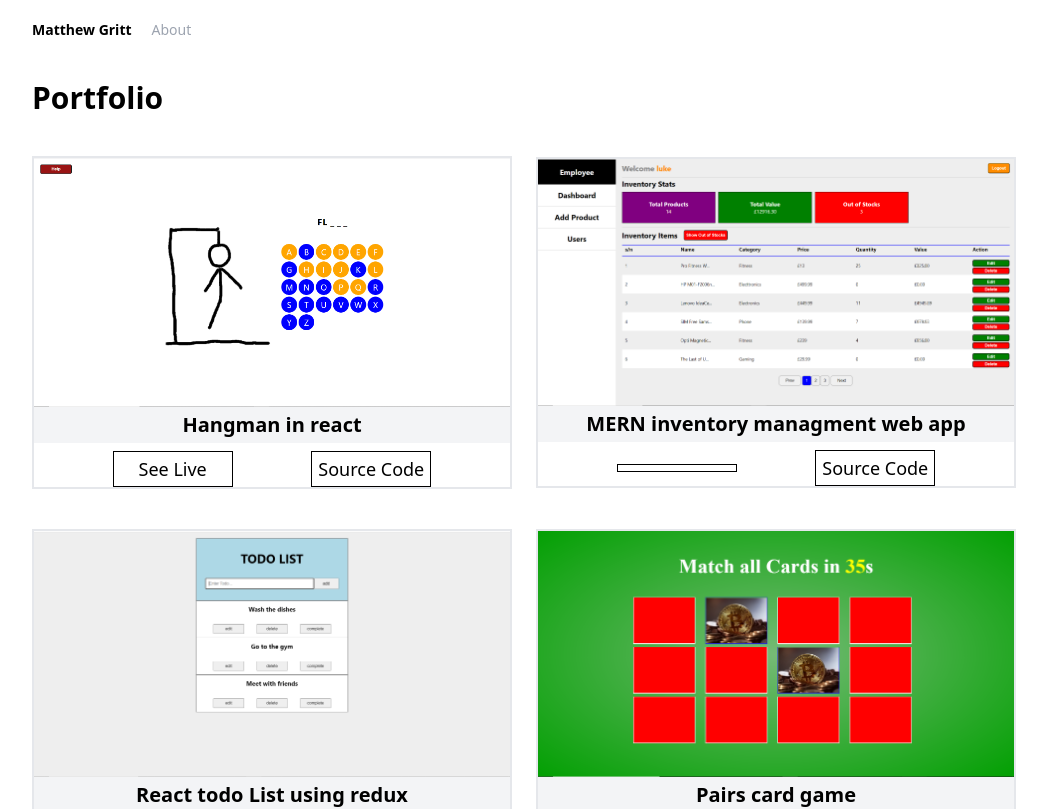
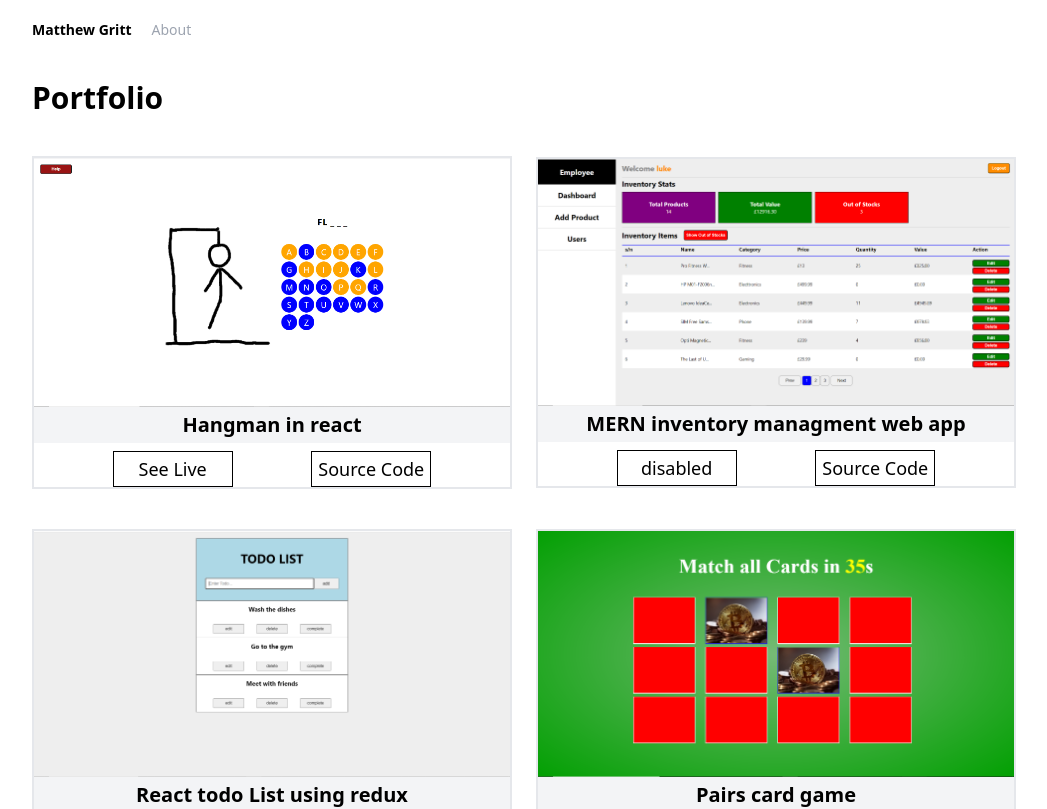
Before and after one commit to MatthewGritt/portfolio, a Next.js app: page / in a window 1280 px wide. Shown: the top 809 px of the page, without its empty margins (116-1163 px from the left). Built offline with nearby package versions, Linux system fonts and the light colour scheme.

Commit message:
Update Projects.js

```diff
--- a/components/Projects.js
+++ b/components/Projects.js
@@ -43,6 +43,7 @@ function Projects() {
               href="#"
               className="projectBtn"
             >
+                disabled
             </a>
             <a
               href="https://github.com/MatthewGritt/Inventory-management-backend"
```
